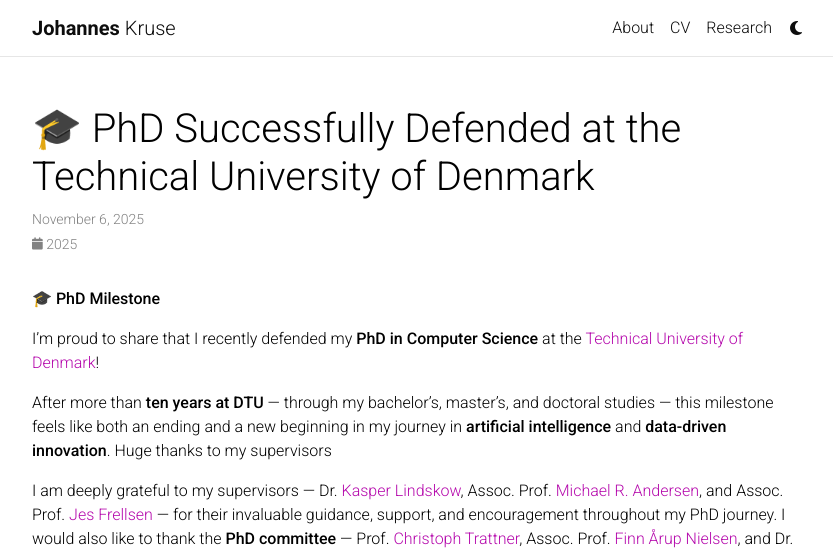
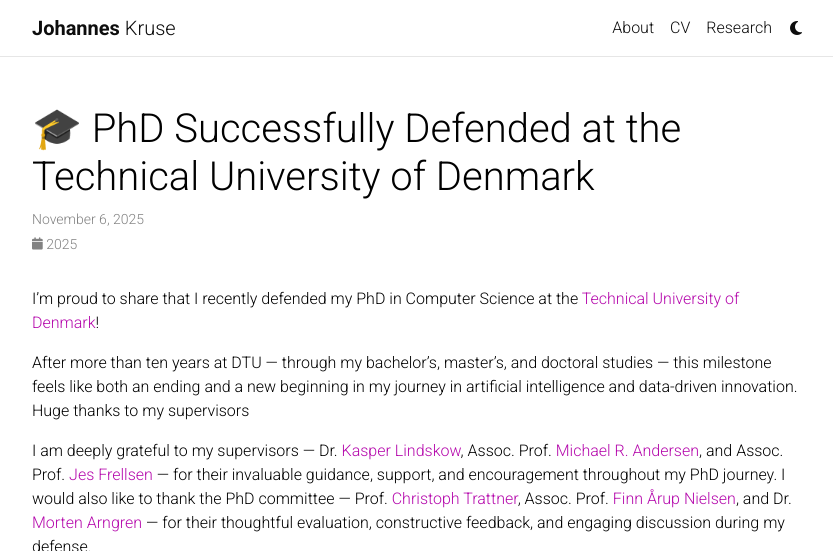
Before and after one commit to johanneskruse/johanneskruse.github.io, a Jekyll site: the page built from _news/2025_11_06_phd_thesis.md, in a window 1280 px wide and 900 px high, cut to the strip 0-551 px from the top of the window. Shown: the whole strip, without its empty margins (223-1056 px from the left). Built offline with Jekyll 4.4.1, drawn with Linux system fonts in a browser that asks for light colours; full-size pictures stand in for the smaller copies a plugin makes; comment, search, counter and statistics services are not loaded; a style sheet for code colours, icons or effects is not loaded.

Commit message:
add annoncement

```diff
--- a/_news/2025_11_06_phd_thesis.md
+++ b/_news/2025_11_06_phd_thesis.md
@@ -6,17 +6,13 @@
 inline: false
 ---
 
-🎓 **PhD Milestone**
+I’m proud to share that I recently defended my PhD in Computer Science at the [Technical University of Denmark](https://www.dtu.dk/english/)!
 
-I’m proud to share that I recently defended my **PhD in Computer Science** at the [Technical University of Denmark](https://www.dtu.dk/english/)!
+After more than ten years at DTU — through my bachelor’s, master’s, and doctoral studies — this milestone feels like both an ending and a new beginning in my journey in artificial intelligence and data-driven innovation. Huge thanks to my supervisors
 
-After more than **ten years at DTU** — through my bachelor’s, master’s, and doctoral studies — this milestone feels like both an ending and a new beginning in my journey in **artificial intelligence** and **data-driven innovation**. Huge thanks to my supervisors
-
-I am deeply grateful to my supervisors — Dr. [Kasper Lindskow](https://www.linkedin.com/in/kasper-lindskow-6bb2089/?originalSubdomain=dk), Assoc. Prof. [Michael R. Andersen](https://scholar.google.dk/citations?user=cOrfSmIAAAAJ&hl=en), and Assoc. Prof. [Jes Frellsen](https://frellsen.org/) — for their invaluable guidance, support, and encouragement throughout my PhD journey. I would also like to thank the **PhD committee** — Prof. [Christoph Trattner](https://www.christophtrattner.info/), Assoc. Prof. [Finn Årup Nielsen](https://scholar.google.dk/citations?user=9cagBQYAAAAJ&hl=da), and Dr. [Morten Arngren](https://www.linkedin.com/in/arngren/?originalSubdomain=dk&skipRedirect=true&originalSubdomain=dk) — for their thoughtful evaluation, constructive feedback, and engaging discussion during my defense.
+I am deeply grateful to my supervisors — Dr. [Kasper Lindskow](https://www.linkedin.com/in/kasper-lindskow-6bb2089/?originalSubdomain=dk), Assoc. Prof. [Michael R. Andersen](https://scholar.google.dk/citations?user=cOrfSmIAAAAJ&hl=en), and Assoc. Prof. [Jes Frellsen](https://frellsen.org/) — for their invaluable guidance, support, and encouragement throughout my PhD journey. I would also like to thank the PhD committee — Prof. [Christoph Trattner](https://www.christophtrattner.info/), Assoc. Prof. [Finn Årup Nielsen](https://scholar.google.dk/citations?user=9cagBQYAAAAJ&hl=da), and Dr. [Morten Arngren](https://www.linkedin.com/in/arngren/?originalSubdomain=dk&skipRedirect=true&originalSubdomain=dk) — for their thoughtful evaluation, constructive feedback, and engaging discussion during my defense.
 
 <div style="text-align: center;">
     <img src="/assets/img/phd_thesis/dtu_phd_thesis_sign.jpg" height="350">
-</div>
-<div style="text-align: center;">
     <img src="/assets/img/phd_thesis/dtu_phd_thesis_supervisor.jpeg" height="350">
 </div>
```
Also changed, not shown: _pages/0_about.md (+1 -9 lines).
